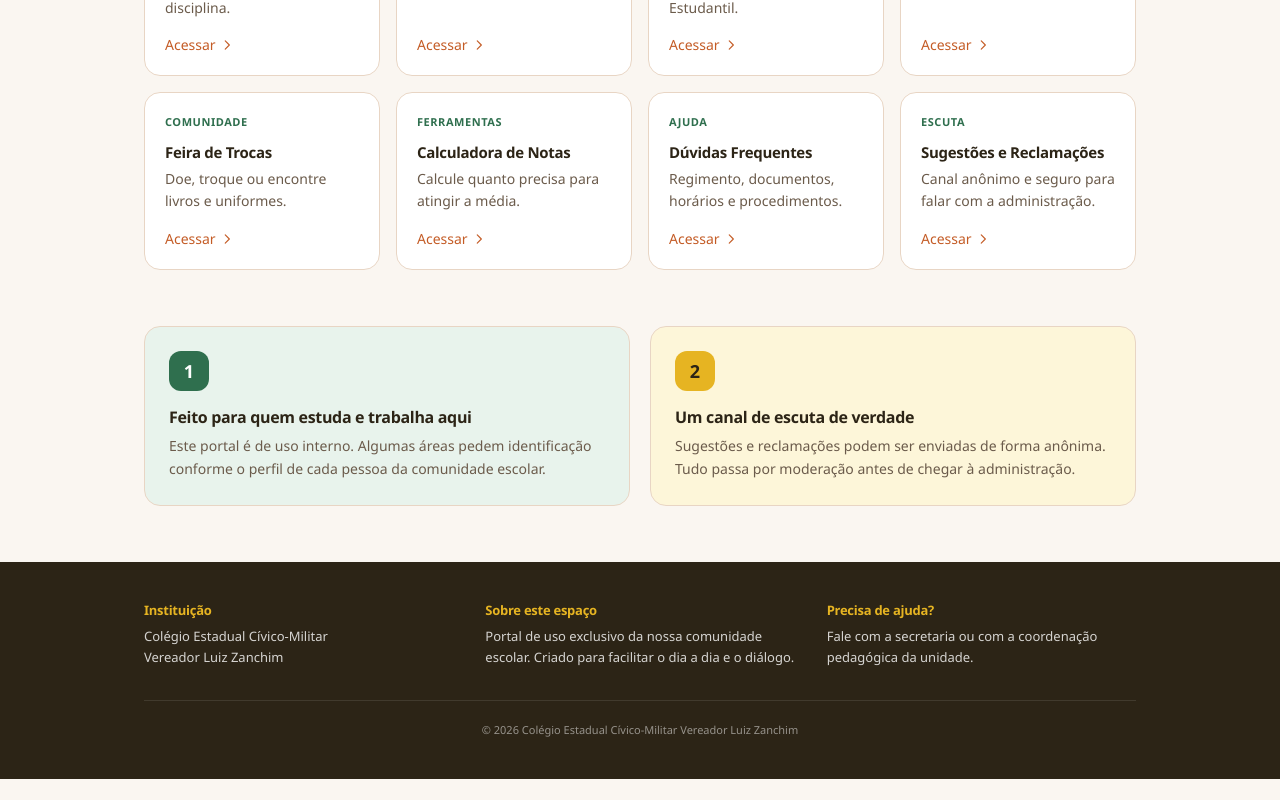
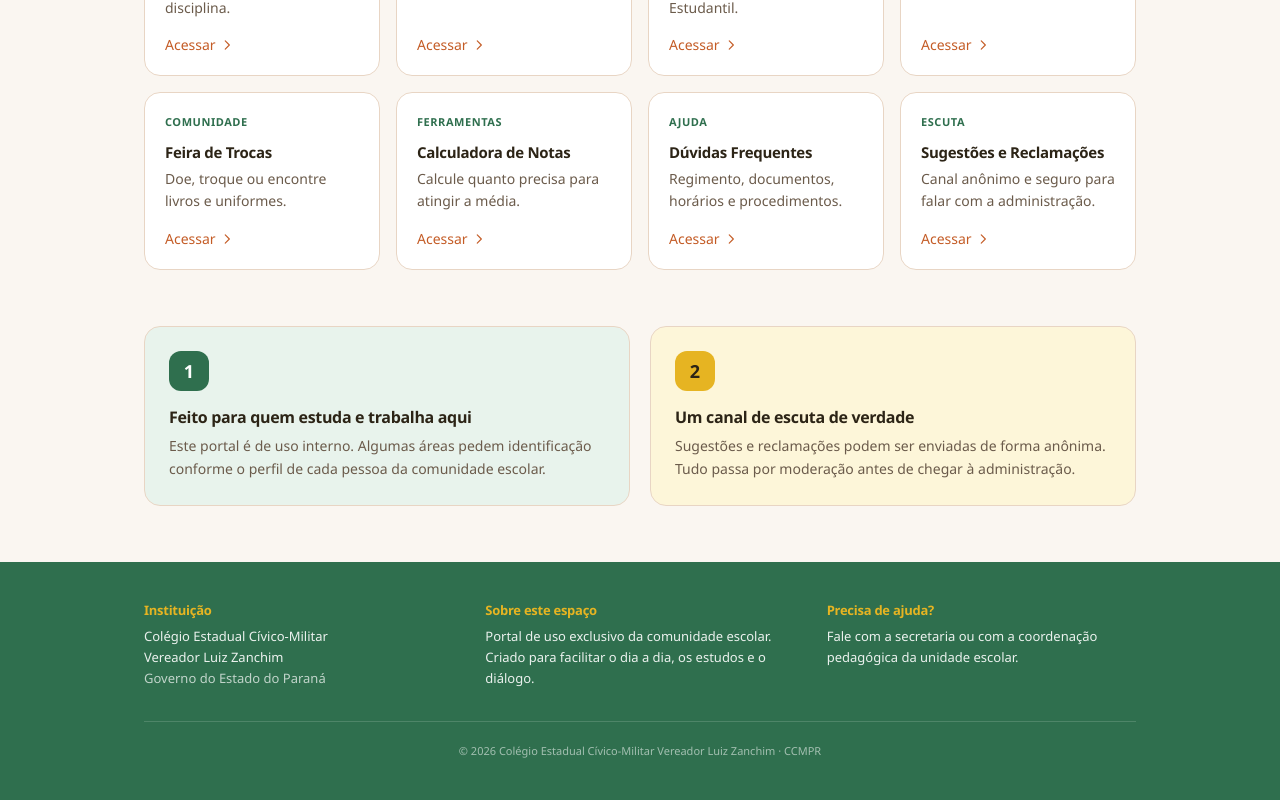
Before and after one commit to qeloize-elyot/portal-colegio-luiz-zanchim, a Next.js app: page / in a window 1280 px wide. Shown: the part 793-1593 px from the top of the page. Before the commit the page ends 1572 px from the top, so only its background shows below. Built offline with nearby package versions, Linux system fonts and the light colour scheme.

Commit message:
Footer com nome completo da escola e informações institucionais

```diff
--- a/src/components/Footer.tsx
+++ b/src/components/Footer.tsx
@@ -1,40 +1,42 @@
 export default function Footer() {
   return (
-    <footer className="bg-foreground text-white mt-auto">
+    <footer className="bg-secondary text-white mt-auto">
       <div className="max-w-5xl mx-auto px-4 py-10">
         <div className="grid grid-cols-1 md:grid-cols-3 gap-8 text-sm">
           <div>
             <h3 className="font-bold mb-2 text-[13px] text-accent">
               Instituição
             </h3>
-            <p className="text-white/80 leading-relaxed text-[13px]">
+            <p className="text-white/90 leading-relaxed text-[13px]">
               Colégio Estadual Cívico-Militar
               <br />
               Vereador Luiz Zanchim
+              <br />
+              <span className="text-white/70">Governo do Estado do Paraná</span>
             </p>
           </div>
           <div>
             <h3 className="font-bold mb-2 text-[13px] text-accent">
               Sobre este espaço
             </h3>
-            <p className="text-white/80 leading-relaxed text-[13px]">
-              Portal de uso exclusivo da nossa comunidade escolar.
-              Criado para facilitar o dia a dia e o diálogo.
+            <p className="text-white/90 leading-relaxed text-[13px]">
+              Portal de uso exclusivo da comunidade escolar.
+              Criado para facilitar o dia a dia, os estudos e o diálogo.
             </p>
           </div>
           <div>
             <h3 className="font-bold mb-2 text-[13px] text-accent">
               Precisa de ajuda?
             </h3>
-            <p className="text-white/80 leading-relaxed text-[13px]">
+            <p className="text-white/90 leading-relaxed text-[13px]">
               Fale com a secretaria ou com a coordenação
-              pedagógica da unidade.
+              pedagógica da unidade escolar.
             </p>
           </div>
         </div>
-        <div className="border-t border-white/10 mt-8 pt-5 text-center text-[11px] text-white/50">
+        <div className="border-t border-white/15 mt-8 pt-5 text-center text-[11px] text-white/55">
           © {new Date().getFullYear()} Colégio Estadual Cívico-Militar Vereador
-          Luiz Zanchim
+          Luiz Zanchim · CCMPR
         </div>
       </div>
     </footer>
```
